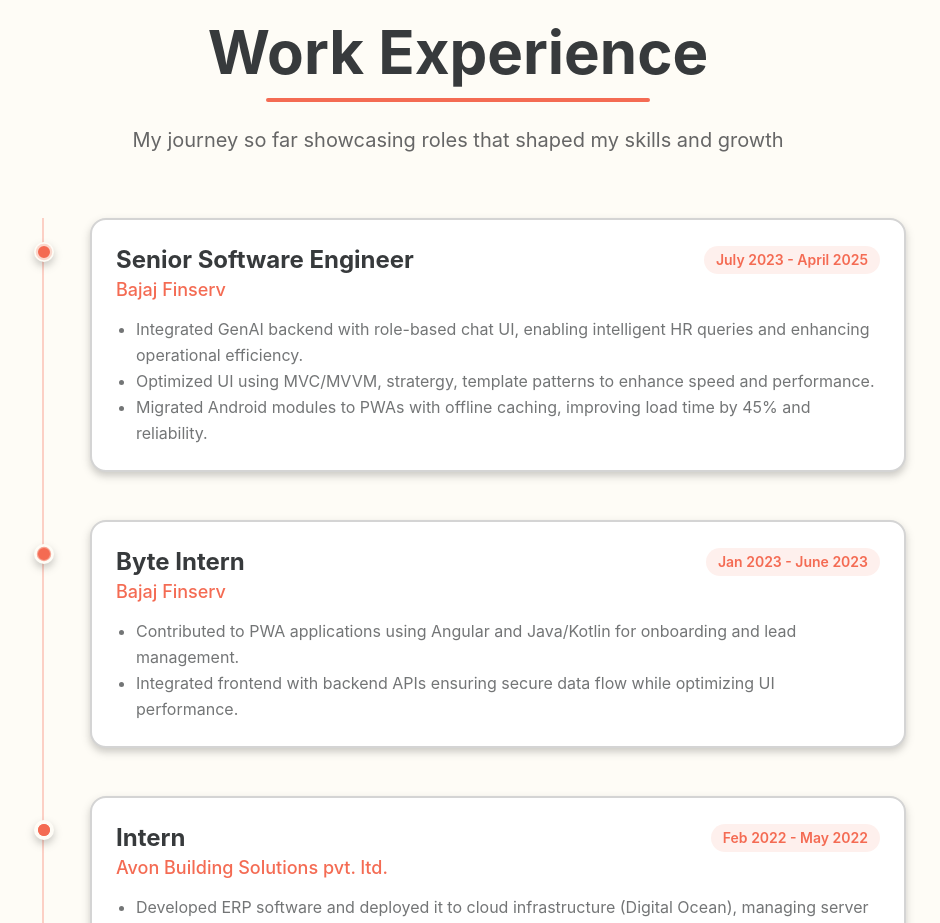
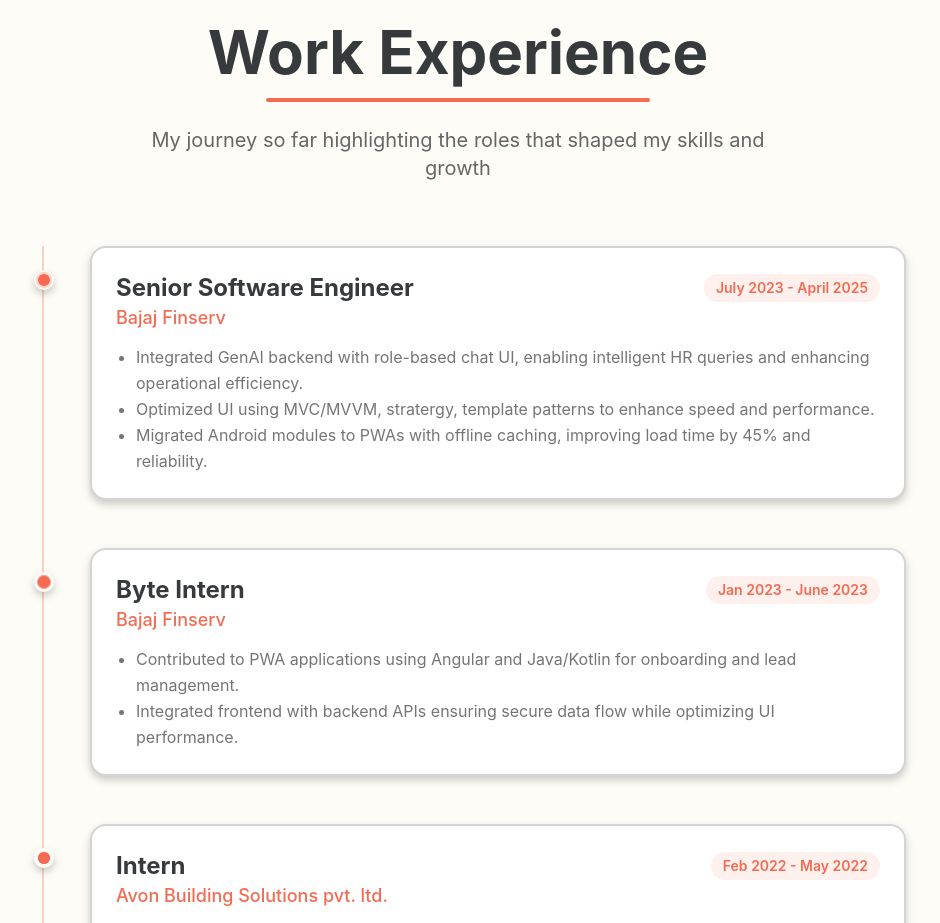
Before and after one commit to SufiyaSayyed/Portfolio, a Next.js app: page / in a window 1280 px wide. Shown: the part 3600-4523 px from the top of the page, without its empty margins (182-1122 px from the left). Built offline with nearby package versions, Linux system fonts and the light colour scheme.

Commit message:
content fix

```diff
--- a/components/ExperienceSection.tsx
+++ b/components/ExperienceSection.tsx
@@ -46,7 +46,7 @@
           </h1>
           <AnimatedLine />
           <p className="text-lg md:text-xl text-muted-foreground max-w-2xl mx-auto">
-            My journey so far showcasing roles that shaped my skills and growth
+            My journey so far highlighting the roles that shaped my skills and growth
           </p>
         </motion.div>
 
```
